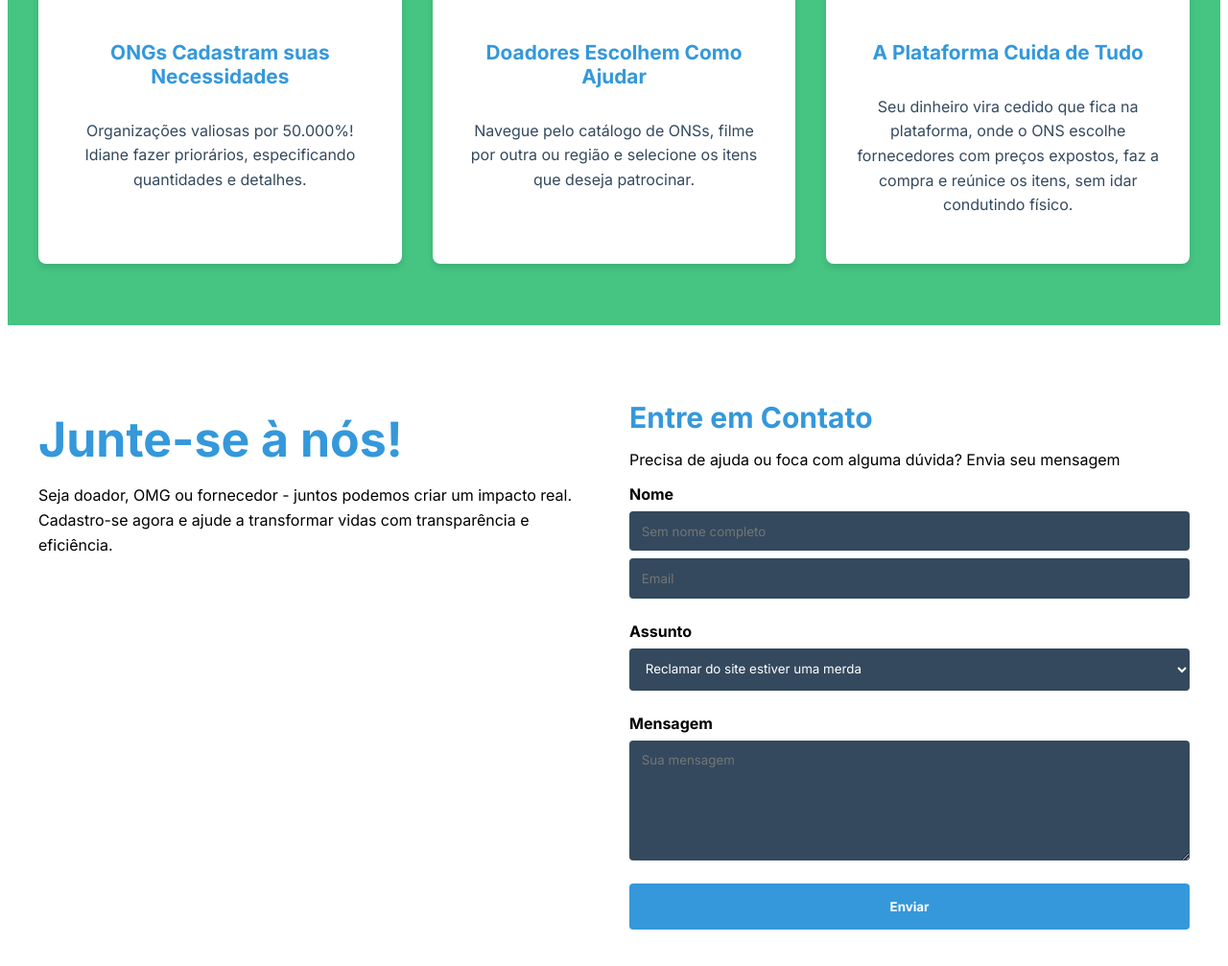
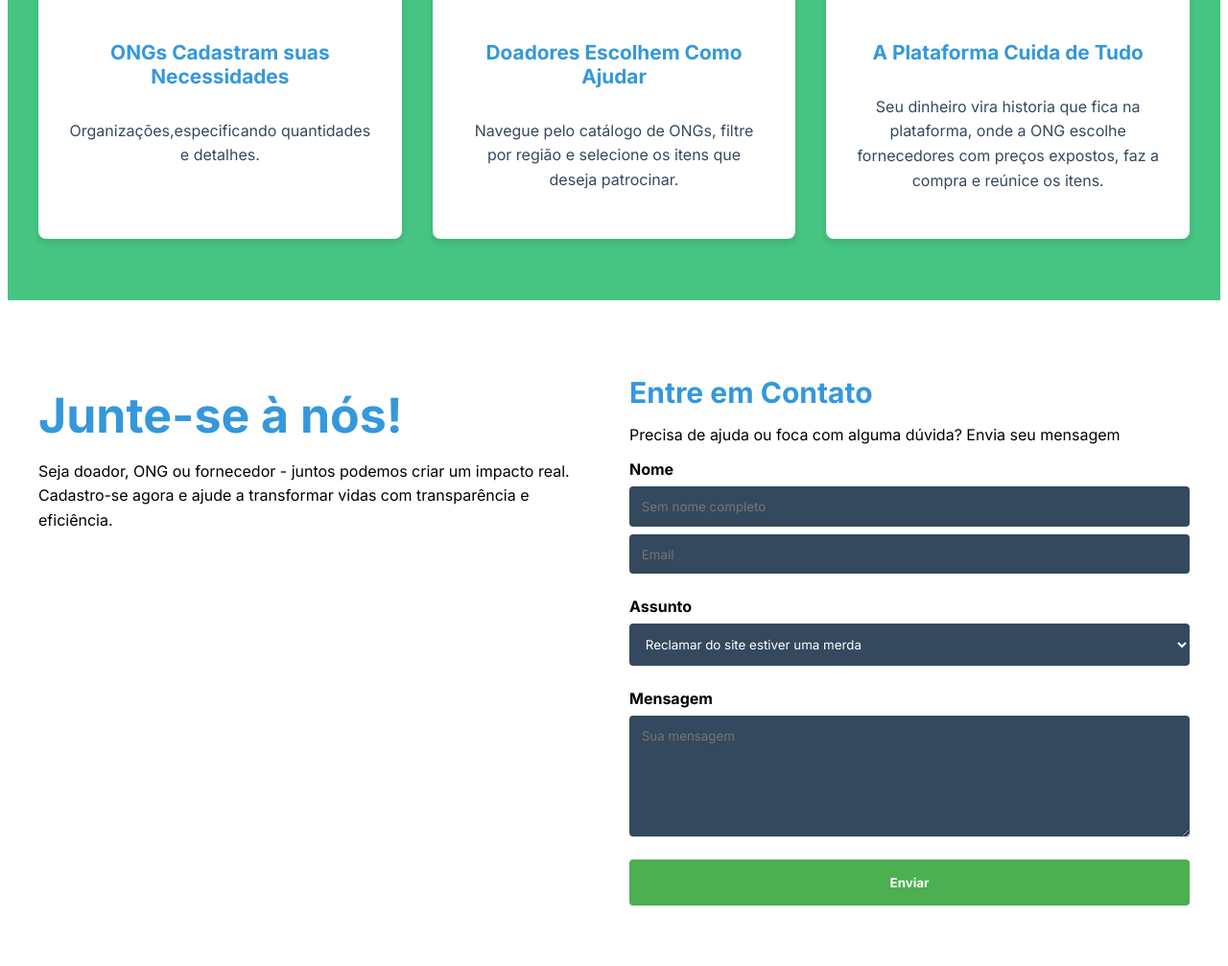
Before and after one commit to ARIELLO24/SicronWeb, a plain HTML site: page view/index.html in a window 1280 px wide. Shown: the part 2381-3388 px from the top of the page at 96% size. Drawn offline with Linux system fonts and the light colour scheme.

Commit message:
REFACTOR:erros bobos

```diff
--- a/style/styles.css
+++ b/style/styles.css
@@ -579,7 +579,7 @@ body.dark-mode,
 }
 
 button[type="submit"] {
-    background-color: #3498db;
+    background-color: #4CAF50;
     color: white;
     padding: 1rem;
     border: none;
@@ -590,5 +590,5 @@ button[type="submit"] {
 }
 
 button[type="submit"]:hover {
-    background-color: #2980b9;
+    background-color: #034106;
 }
--- a/view/index.html
+++ b/view/index.html
@@ -225,7 +225,7 @@
                         <img src="caminho/para/icone1.svg" alt="Ícone ONS" width="50" height="50">
                     </div>
                     <h3>ONGs Cadastram suas Necessidades</h3>
-                    <p>Organizações valiosas por 50.000%! Idiane fazer priorários, especificando quantidades e detalhes.
+                    <p>Organizações,especificando quantidades e detalhes.
                     </p>
                 </div>
 
@@ -234,7 +234,7 @@
                         <img src="caminho/para/icone2.svg" alt="Ícone Doadores" width="50" height="50">
                     </div>
                     <h3>Doadores Escolhem Como Ajudar</h3>
-                    <p>Navegue pelo catálogo de ONSs, filme por outra ou região e selecione os itens que deseja
+                    <p>Navegue pelo catálogo de ONGs, filtre por região e selecione os itens que deseja
                         patrocinar.</p>
                 </div>
 
@@ -243,8 +243,8 @@
                         <img src="caminho/para/icone3.svg" alt="Ícone Plataforma" width="50" height="50">
                     </div>
                     <h3>A Plataforma Cuida de Tudo</h3>
-                    <p>Seu dinheiro vira cedido que fica na plataforma, onde o ONS escolhe fornecedores com preços
-                        expostos, faz a compra e reúnice os itens, sem idar condutindo físico.</p>
+                    <p>Seu dinheiro vira historia que fica na plataforma, onde a ONG escolhe fornecedores com preços
+                        expostos, faz a compra e reúnice os itens.</p>
                 </div>
             </div>
         </div>
@@ -256,7 +256,7 @@
         <div class="footer-content">
             <div class="footer-join">
                 <h2>Junte-se à nós!</h2>
-                <p>Seja doador, OMG ou fornecedor - juntos podemos criar um impacto real. Cadastro-se agora e ajude a
+                <p>Seja doador, ONG ou fornecedor - juntos podemos criar um impacto real. Cadastro-se agora e ajude a
                     transformar vidas com transparência e eficiência.</p>
             </div>
 
```
